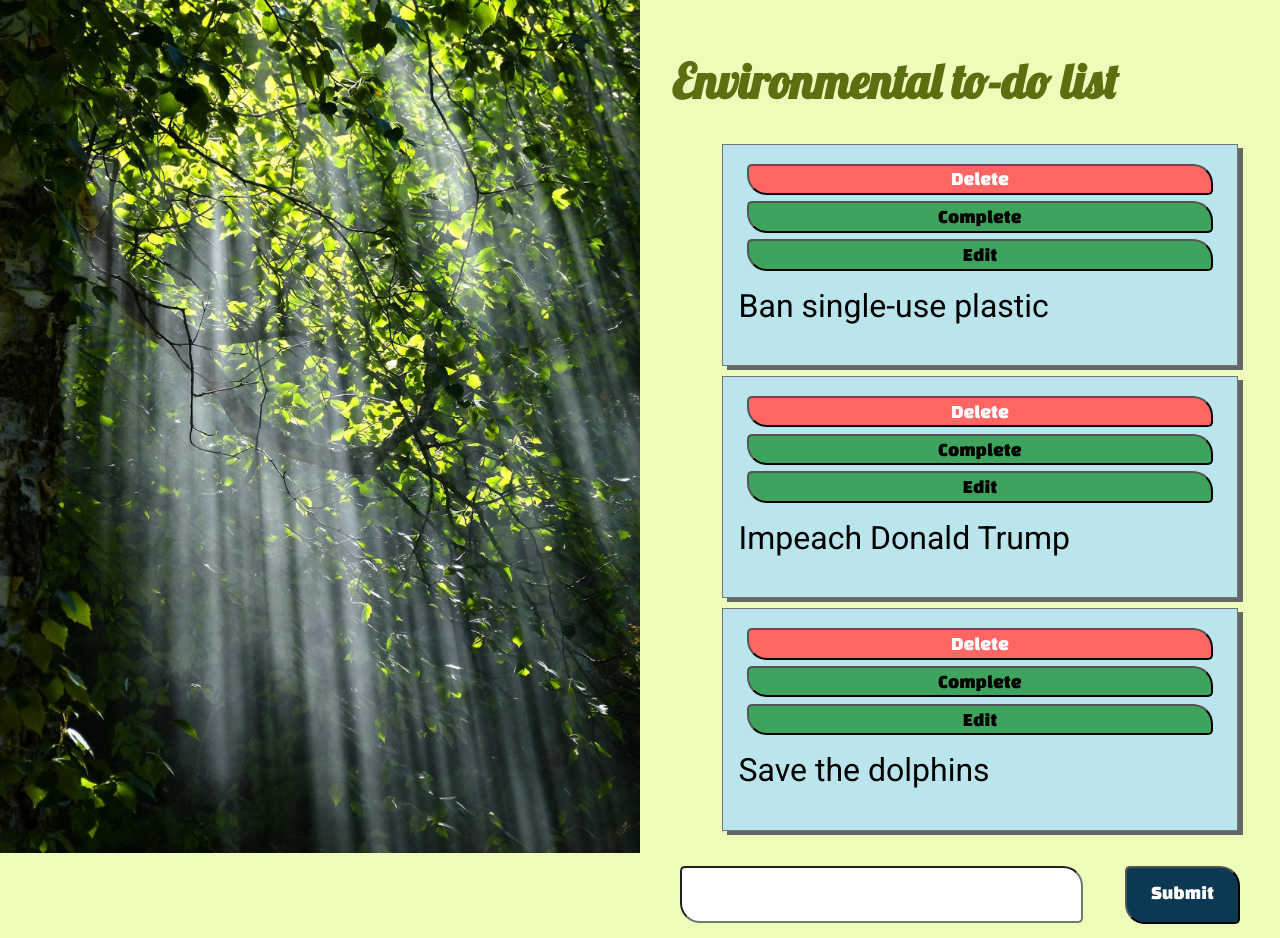
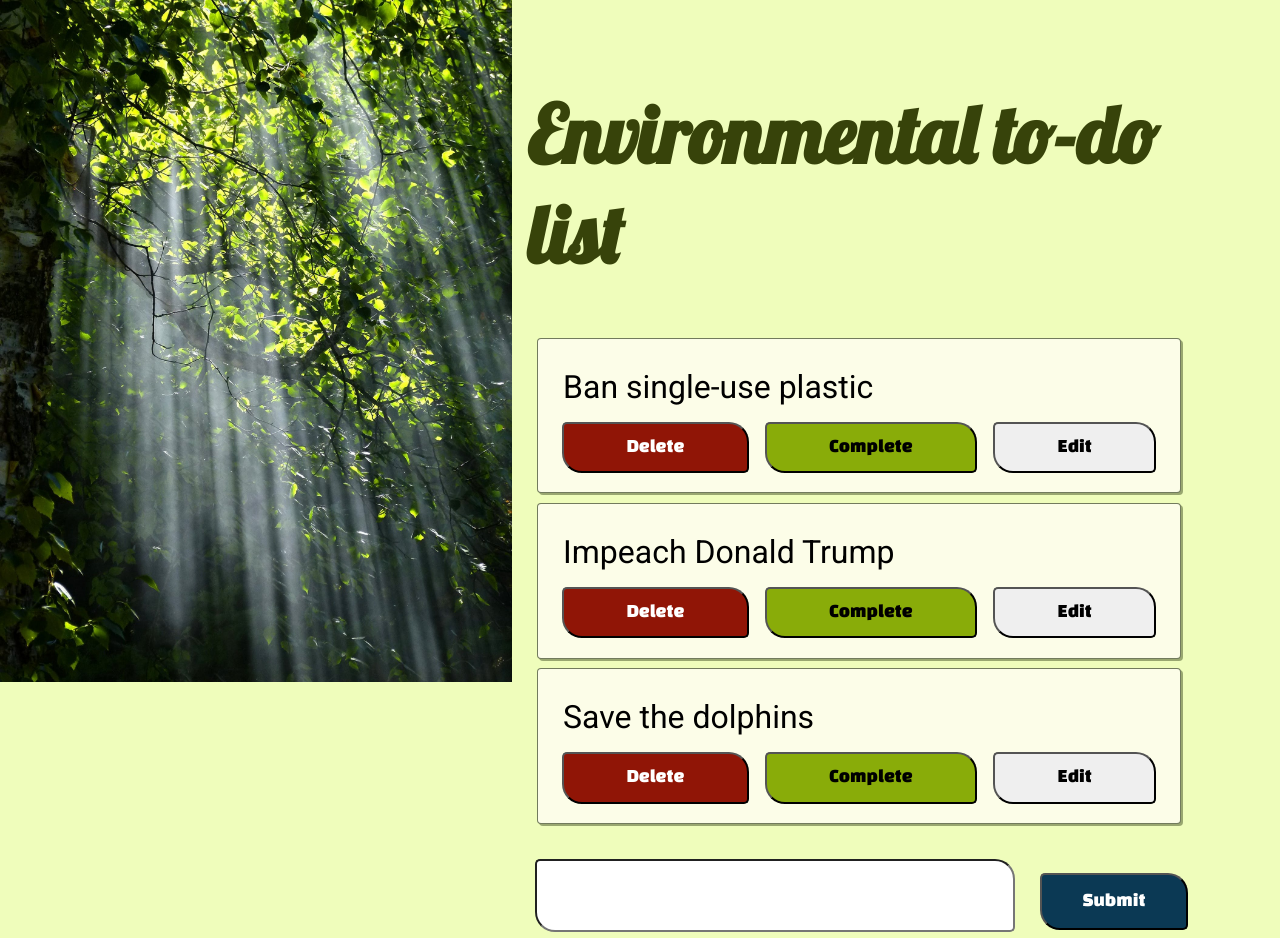
Before and after one commit to fac-17/MNOP-week2-to-do-app, a website: page index.html in a window 1280 px wide. Drawn offline with Linux system fonts and the light colour scheme.

Commit message:
Changes CSS styling

```diff
--- a/dom.js
+++ b/dom.js
@@ -51,7 +51,8 @@
 
     markTodoButton.innerHTML = "Complete";
     todoNode.appendChild(markTodoButton);
-    markTodoButton.setAttribute("class", "button");
+    // markTodoButton.setAttribute("class", "button");
+    markTodoButton.setAttribute("class", "completeButton");
     todoNode.setAttribute("class", "list-items");
 
     //End mark todo
@@ -66,12 +67,14 @@
     editTodoButton.innerHTML = "Edit";
     todoNode.appendChild(editTodoButton);
     markTodoButton.setAttribute("class", "button");
+    editTodoButton.setAttribute("class", "editButton");
     todoNode.setAttribute("class", "list-items");
     // End edit
 
     if (todo.done) {
       liSpan.classList.add("liStriked");
       markTodoButton.innerHTML = "Uncomplete";
+      markTodoButton.setAttribute("id", "notComplete");
     }
     todoNode.appendChild(liSpan);
 
@@ -79,7 +82,7 @@
       liSpan.style.display = "none";
       editInput.display = "block";
       editInput.value = todo.description;
-      editTodoButton.innerHTML = "save";
+      editTodoButton.innerHTML = "Save";
       todoNode.appendChild(editInput);
     } else if (!todo.edit && editInput.value !== todo.description) {
       liSpan.style.display = "block";
--- a/index.html
+++ b/index.html
@@ -3,10 +3,12 @@
   <head>
     <meta charset="utf-8" />
     <title>Environmental to-do list</title>
-    <link rel="stylesheet" href="./style.css">
-    <link rel="normalize" href="./normalize.css">
-    <link href="https://fonts.googleapis.com/css?family=Black+Han+Sans|Lobster|Roboto&display=swap" rel="stylesheet">
-
+    <link rel="stylesheet" href="./style.css" />
+    <link rel="normalize" href="./normalize.css" />
+    <link
+      href="https://fonts.googleapis.com/css?family=Black+Han+Sans|Lobster|Roboto&display=swap"
+      rel="stylesheet"
+    />
   </head>
   <body class="body-grid">
     <div class="image"></div>
--- a/style.css
+++ b/style.css
@@ -22,19 +22,18 @@ input {
   line-height: 1.35; /* 1 */
   margin: 0.2rem 0.5rem; /* 2 */
   border-radius: 5px 20px 5px;
-  padding: 0.3rem 0.8rem;
+  padding: 0.8rem 0.8rem;
   font-family: "Roboto", sans-serif;
 }
 
 button {
   font-family: "Black Han Sans", sans-serif;
   cursor: pointer;
-  background-color: #3da35d;
 }
 
 .body-grid {
   display: grid;
-  grid-template-columns: 50% 50%;
+  grid-template-columns: 40% 60%;
   font-family: "Black Han Sans", sans-serif;
 }
 
@@ -47,17 +46,12 @@ button {
 }
 
 #content {
-  padding: 3% 5%;
+  padding: 4% 2% 10% 2%;
 }
 
-/* #todo-container {
-  display: flex;
-  justify-content: center;
-} */
-
 h1 {
-  font-size: 3rem;
-  color: #5b6f11;
+  font-size: 5rem;
+  color: #37430a;
   font-family: "Lobster", cursive;
 }
 
@@ -65,16 +59,15 @@ h1 {
   text-decoration: line-through;
 }
 
-/* This selects the input field  */
+/* --------------------------INPUT & SUBMIT  --------------------------*/
 [type="text"] {
-  width: 70%;
+  width: 65%;
 }
 
 [type="submit"] {
   color: white;
   width: 20%;
-  font-size: ;
-  float: right;
+  /* float: left; */
   font-family: "Black Han Sans", sans-serif;
   padding: 1rem;
   cursor: pointer;
@@ -89,24 +82,14 @@ h1 {
   border-radius: 20px 5px 20px;
 }
 
-.markTodo {
-  float: right;
-  color: #3e4b0e;
-  font-weight: 700;
-}
-
 #inputField {
   font-size: 2rem;
 }
 
+/* --------------------------LIST AND LIST ELEMENTS  --------------------------*/
+
 ul {
-  margin: rem;
-}
-
-.deleteButton {
-  float: right;
-  background-color: #901506;
-  color: white;
+  padding: 0% 10% 0% 0;
 }
 
 ul > li {
@@ -114,19 +97,51 @@ ul > li {
   list-style-type: none;
   line-height: 2;
   display: grid;
-  grid-template-rows: 20% 20% 20% 70%;
+  grid-template-areas:
+    "content content content"
+    "delete complete edit";
 }
 
 .list-items {
-  border: 0.1rem solid #757575;
+  border: 0.1rem solid rgba(24, 38, 2, 0.6);
+  border-radius: 4px;
   margin: 0.6rem;
   padding: 1rem;
-  box-shadow: 5px 4px #666666;
+  box-shadow: 2px 2px rgba(24, 38, 2, 0.4);
   min-width: -webkit-fill-available;
-  background-color: #bbe5ed;
+  background-color: #fcfde8;
 }
 
+li span,
+li input {
+  grid-area: content;
+}
+
+li span {
+  padding: 0 1.5%;
+}
+
+li input {
+  font-size: 2rem;
+}
+
+/* --------------------------BUTTONS IN FORM  --------------------------*/
 .deleteButton {
   float: right;
-  background-color: #ff6663;
+  background-color: #901506;
+  color: white;
+  grid-area: delete;
 }
+
+.editButton {
+  grid-area: edit;
+}
+
+li button:nth-child(2) {
+  background-color: #89ac09;
+  grid-area: complete;
+}
+
+#notComplete {
+  background-color: white;
+}
```
